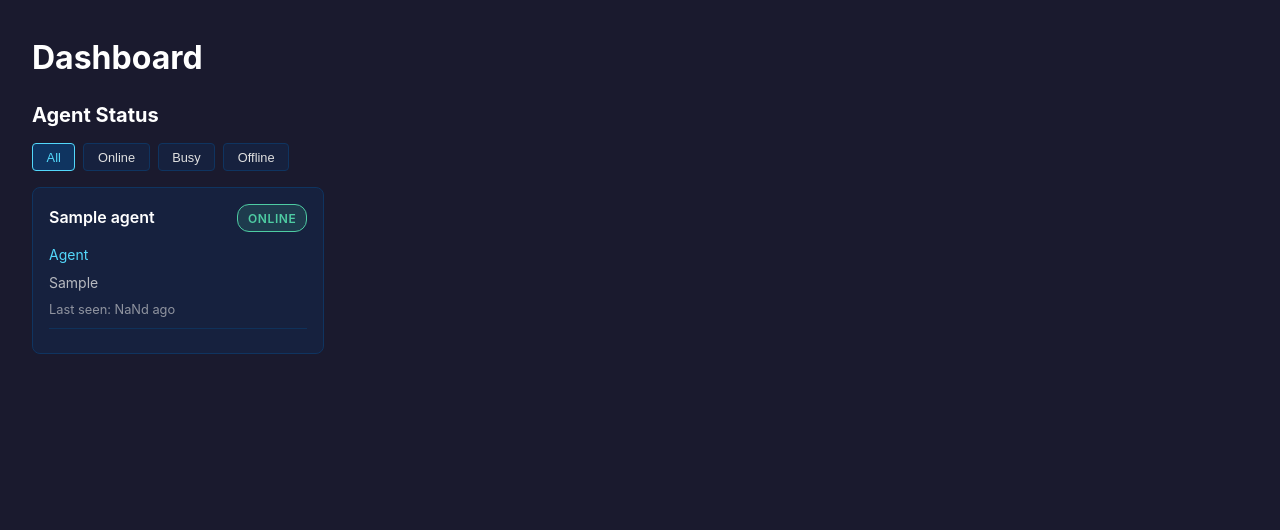
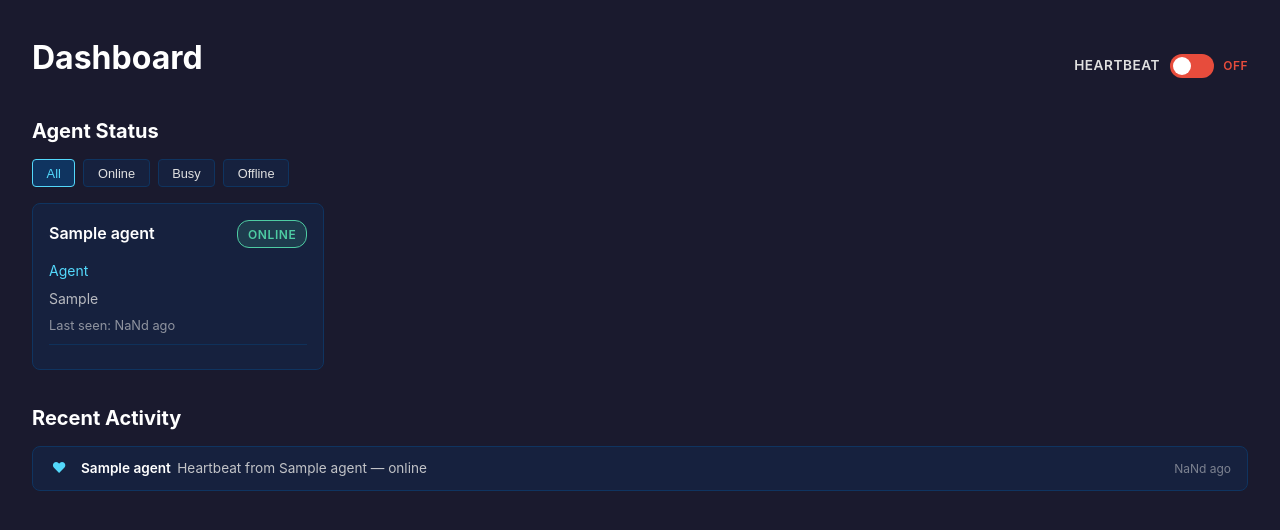
Before and after one commit to danielmajestic/cc-team-dashboard, a Flask app: page / in a window 1280 px wide. Shown: the part 65-595 px from the top of the page. Run offline with Flask 3, Linux system fonts and the light colour scheme; tables that the repository leaves empty hold one stand-in row (values such as "Sample post").

Commit message:
Add heartbeat toggle and real activity feed
Heartbeat toggle: GET/POST /api/heartbeat/status and /toggle endpoints
read/write ~/agents/shared/.heartbeat-active. Dashboard header shows
ON/OFF switch with green/red indicator, updates without page reload.

Activity feed: GET /api/activity merges git commits, agent heartbeat
events, and Slack messages into a single time-sorted stream. Dashboard
shows last 20 events with type-colored icons, auto-refreshes every 15s.
Slack token configured via SLACK_BOT_TOKEN env var (not hardcoded).

11 new tests covering all three endpoints (71 total, all passing).

Co-Authored-By: Claude Opus 4.6 <noreply@anthropic.com>

```diff
--- a/app.py
+++ b/app.py
@@ -1,6 +1,8 @@
+import json
 import os
 import re
 import subprocess
+from datetime import datetime, timezone
 from flask import Flask, render_template, request, jsonify
 from config import Config, TestConfig
 
@@ -148,6 +150,129 @@ def create_app(testing=False, db_path_override=None):
         finally:
             conn.close()
 
+    # --- Heartbeat toggle ---
+
+    @app.route("/api/heartbeat/status", methods=["GET"])
+    def api_heartbeat_status():
+        hb_file = app.config.get(
+            "HEARTBEAT_FILE",
+            os.path.expanduser("~/agents/shared/.heartbeat-active")
+        )
+        try:
+            with open(hb_file, "r") as f:
+                state = f.read().strip().lower()
+            return jsonify({"active": state == "on"}), 200
+        except FileNotFoundError:
+            return jsonify({"active": False}), 200
+
+    @app.route("/api/heartbeat/toggle", methods=["POST"])
+    def api_heartbeat_toggle():
+        hb_file = app.config.get(
+            "HEARTBEAT_FILE",
+            os.path.expanduser("~/agents/shared/.heartbeat-active")
+        )
+        try:
+            with open(hb_file, "r") as f:
+                current = f.read().strip().lower()
+        except FileNotFoundError:
+            current = "off"
+
+        new_state = "off" if current == "on" else "on"
+        with open(hb_file, "w") as f:
+            f.write(new_state + "\n")
+
+        return jsonify({"active": new_state == "on"}), 200
+
+    # --- Activity feed ---
+
+    @app.route("/api/activity", methods=["GET"])
+    def api_activity():
+        from models import get_all_agents
+        import urllib.request
+        import urllib.error
+
+        events = []
+
+        # 1. Git commits
+        project_dir = app.config.get(
+            "PROJECT_DIR",
+            os.path.expanduser("~/projects/cc-team-dashboard")
+        )
+        try:
+            result = subprocess.run(
+                ["git", "log", "--format=%h||%an||%s||%aI", "-20"],
+                capture_output=True, text=True, timeout=5,
+                cwd=project_dir
+            )
+            if result.returncode == 0:
+                for line in result.stdout.strip().split("\n"):
+                    if not line.strip():
+                        continue
+                    parts = line.split("||", 3)
+                    if len(parts) == 4:
+                        events.append({
+                            "type": "commit",
+                            "timestamp": parts[3],
+                            "agent": parts[1],
+                            "message": f"{parts[0]} {parts[2]}"
+                        })
+        except (subprocess.TimeoutExpired, FileNotFoundError):
+            pass
+
+        # 2. Heartbeat events from DB
+        conn = get_db_connection(app.config["DATABASE_PATH"])
+        try:
+            agents = get_all_agents(conn)
+            for a in agents:
+                if a.get("last_active"):
+                    events.append({
+                        "type": "heartbeat",
+                        "timestamp": a["last_active"],
+                        "agent": a["name"],
+                        "message": f"Heartbeat from {a['name']} — {a.get('status', 'unknown')}"
+                    })
+        finally:
+            conn.close()
+
+        # 3. Slack messages
+        token = app.config.get("SLACK_BOT_TOKEN", "")
+        channels = app.config.get("SLACK_CHANNELS", [])
+        if token and channels:
+            for channel_id in channels:
+                try:
+                    url = (
+                        f"https://slack.com/api/conversations.history"
+                        f"?channel={channel_id}&limit=10"
+                    )
+                    req = urllib.request.Request(url, headers={
+                        "Authorization": f"Bearer {token}",
+                        "Content-Type": "application/json"
+                    })
+                    with urllib.request.urlopen(req, timeout=5) as resp:
+                        data = json.loads(resp.read().decode())
+                    if data.get("ok"):
+                        for msg in data.get("messages", []):
+                            ts = msg.get("ts", "0")
+                            try:
+                                dt = datetime.fromtimestamp(
+                                    float(ts), tz=timezone.utc
+                                ).isoformat()
+                            except (ValueError, OSError):
+                                dt = ""
+                            events.append({
+                                "type": "slack",
+                                "timestamp": dt,
+                                "agent": msg.get("user", "unknown"),
+                                "message": (msg.get("text", "")[:200])
+                            })
+                except (urllib.error.URLError, OSError, ValueError):
+                    pass
+
+        # Sort by timestamp descending
+        events.sort(key=lambda e: e.get("timestamp", ""), reverse=True)
+
+        return jsonify(events[:20]), 200
+
     return app
 
 
--- a/static/css/style.css
+++ b/static/css/style.css
@@ -360,6 +360,154 @@ h2 {
     font-weight: 600;
 }
 
+/* Dashboard Header with Heartbeat Toggle */
+.dashboard-header {
+    display: flex;
+    justify-content: space-between;
+    align-items: center;
+    margin-bottom: 1rem;
+    flex-wrap: wrap;
+    gap: 0.75rem;
+}
+
+.heartbeat-toggle {
+    display: flex;
+    align-items: center;
+    gap: 0.6rem;
+}
+
+.heartbeat-label {
+    font-size: 0.85rem;
+    font-weight: 600;
+    color: var(--text-primary);
+    text-transform: uppercase;
+    letter-spacing: 0.04em;
+}
+
+.toggle-btn {
+    position: relative;
+    width: 44px;
+    height: 24px;
+    border-radius: 12px;
+    border: none;
+    cursor: pointer;
+    background-color: var(--status-red);
+    transition: background-color 0.25s;
+    padding: 0;
+}
+
+.toggle-btn.active {
+    background-color: var(--status-green);
+}
+
+.toggle-indicator {
+    position: absolute;
+    top: 3px;
+    left: 3px;
+    width: 18px;
+    height: 18px;
+    border-radius: 50%;
+    background-color: #fff;
+    transition: transform 0.25s;
+}
+
+.toggle-btn.active .toggle-indicator {
+    transform: translateX(20px);
+}
+
+.toggle-status {
+    font-size: 0.75rem;
+    font-weight: 600;
+    text-transform: uppercase;
+    letter-spacing: 0.04em;
+}
+
+.toggle-status.on {
+    color: var(--status-green);
+}
+
+.toggle-status.off {
+    color: var(--status-red);
+}
+
+/* Activity Feed */
+.activity-section {
+    margin-top: 2rem;
+}
+
+.activity-feed {
+    background-color: var(--bg-surface);
+    border: 1px solid var(--accent);
+    border-radius: 8px;
+    max-height: 500px;
+    overflow-y: auto;
+    -webkit-overflow-scrolling: touch;
+}
+
+.activity-item {
+    display: flex;
+    align-items: flex-start;
+    gap: 0.75rem;
+    padding: 0.65rem 1rem;
+    border-bottom: 1px solid rgba(15, 52, 96, 0.5);
+    font-size: 0.85rem;
+    transition: background-color 0.15s;
+}
+
+.activity-item:last-child {
+    border-bottom: none;
+}
+
+.activity-item:hover {
+    background-color: rgba(15, 52, 96, 0.3);
+}
+
+.activity-icon {
+    flex-shrink: 0;
+    width: 20px;
+    text-align: center;
+    font-size: 0.9rem;
+    line-height: 1.4;
+}
+
+.activity-icon.commit {
+    color: var(--status-green);
+}
+
+.activity-icon.heartbeat {
+    color: var(--accent-highlight);
+}
+
+.activity-icon.slack {
+    color: #a78bfa;
+}
+
+.activity-body {
+    flex: 1;
+    min-width: 0;
+}
+
+.activity-agent {
+    font-weight: 600;
+    color: var(--text-heading);
+    margin-right: 0.4rem;
+}
+
+.activity-message {
+    color: var(--text-primary);
+    opacity: 0.85;
+    word-break: break-word;
+}
+
+.activity-time {
+    flex-shrink: 0;
+    font-size: 0.75rem;
+    color: var(--text-primary);
+    opacity: 0.5;
+    white-space: nowrap;
+    padding-top: 0.1rem;
+}
+
 /* Mobile-first nav adjustments */
 @media (max-width: 575px) {
     .main-nav {
--- a/static/js/dashboard.js
+++ b/static/js/dashboard.js
@@ -6,6 +6,7 @@
 
     var REFRESH_INTERVAL = 30000;
     var TERMINAL_REFRESH_INTERVAL = 10000;
+    var ACTIVITY_REFRESH_INTERVAL = 15000;
     var AGENT_API = '/api/agents';
 
     // Known team role mappings
@@ -305,16 +306,131 @@
         }
     }
 
+    // --- Heartbeat toggle ---
+
+    function updateToggleUI(active) {
+        var btn = document.getElementById('toggle-btn');
+        var status = document.getElementById('toggle-status');
+        if (!btn || !status) return;
+
+        if (active) {
+            btn.classList.add('active');
+            status.textContent = 'ON';
+            status.className = 'toggle-status on';
+        } else {
+            btn.classList.remove('active');
+            status.textContent = 'OFF';
+            status.className = 'toggle-status off';
+        }
+    }
+
+    function fetchHeartbeatStatus() {
+        var xhr = new XMLHttpRequest();
+        xhr.open('GET', '/api/heartbeat/status', true);
+        xhr.onreadystatechange = function () {
+            if (xhr.readyState !== 4) return;
+            if (xhr.status === 200) {
+                try {
+                    var data = JSON.parse(xhr.responseText);
+                    updateToggleUI(data.active);
+                } catch (e) { /* ignore */ }
+            }
+        };
+        xhr.send();
+    }
+
+    function initHeartbeatToggle() {
+        var btn = document.getElementById('toggle-btn');
+        if (!btn) return;
+
+        fetchHeartbeatStatus();
+
+        btn.addEventListener('click', function () {
+            var xhr = new XMLHttpRequest();
+            xhr.open('POST', '/api/heartbeat/toggle', true);
+            xhr.setRequestHeader('Content-Type', 'application/json');
+            xhr.onreadystatechange = function () {
+                if (xhr.readyState !== 4) return;
+                if (xhr.status === 200) {
+                    try {
+                        var data = JSON.parse(xhr.responseText);
+                        updateToggleUI(data.active);
+                    } catch (e) { /* ignore */ }
+                }
+            };
+            xhr.send('{}');
+        });
+    }
+
+    // --- Activity feed ---
+
+    var ACTIVITY_ICONS = {
+        commit: '\u25CF',
+        heartbeat: '\u2665',
+        slack: '\u0023'
+    };
+
+    function renderActivityFeed(events) {
+        var container = document.getElementById('activity-feed');
+        if (!container) return;
+
+        if (!events || events.length === 0) {
+            container.innerHTML = '<p class="empty-msg">No recent activity.</p>';
+            return;
+        }
+
+        var html = '';
+        for (var i = 0; i < events.length; i++) {
+            var e = events[i];
+            var icon = ACTIVITY_ICONS[e.type] || '\u2022';
+            var iconClass = e.type || 'commit';
+            html += '<div class="activity-item">'
+                + '<span class="activity-icon ' + iconClass + '">' + icon + '</span>'
+                + '<div class="activity-body">'
+                + '<span class="activity-agent">' + escapeHtml(e.agent) + '</span>'
+                + '<span class="activity-message">' + escapeHtml(e.message) + '</span>'
+                + '</div>'
+                + '<span class="activity-time">' + timeAgo(e.timestamp) + '</span>'
+                + '</div>';
+        }
+        container.innerHTML = html;
+    }
+
+    function fetchActivity() {
+        var container = document.getElementById('activity-feed');
+        if (!container) return;
+
+        var xhr = new XMLHttpRequest();
+        xhr.open('GET', '/api/activity', true);
+        xhr.onreadystatechange = function () {
+            if (xhr.readyState !== 4) return;
+            if (xhr.status === 200) {
+                try {
+                    var events = JSON.parse(xhr.responseText);
+                    renderActivityFeed(events);
+                } catch (e) {
+                    container.innerHTML = '<p class="error-msg">Failed to parse activity.</p>';
+                }
+            } else {
+                container.innerHTML = '<p class="error-msg">Error loading activity.</p>';
+            }
+        };
+        xhr.send();
+    }
+
     // Initialize on DOM ready
     function init() {
         fetchAgents();
         initFilters();
+        initHeartbeatToggle();
+        fetchActivity();
         setInterval(fetchAgents, REFRESH_INTERVAL);
         setInterval(function () {
             if (knownAgentNames.length > 0) {
                 fetchAllTerminals();
             }
         }, TERMINAL_REFRESH_INTERVAL);
+        setInterval(fetchActivity, ACTIVITY_REFRESH_INTERVAL);
     }
 
     if (document.readyState === 'loading') {
--- a/templates/dashboard.html
+++ b/templates/dashboard.html
@@ -1,7 +1,16 @@
 {% extends "base.html" %}
 {% block title %}Dashboard — CC Team Dashboard{% endblock %}
 {% block content %}
-<h1>Dashboard</h1>
+<div class="dashboard-header">
+    <h1>Dashboard</h1>
+    <div class="heartbeat-toggle" id="heartbeat-toggle">
+        <span class="heartbeat-label">Heartbeat</span>
+        <button class="toggle-btn" id="toggle-btn" title="Toggle heartbeat service">
+            <span class="toggle-indicator" id="toggle-indicator"></span>
+        </button>
+        <span class="toggle-status" id="toggle-status">...</span>
+    </div>
+</div>
 
 <section class="agent-summary">
     <h2>Agent Status</h2>
@@ -15,4 +24,11 @@
         <p class="loading-msg">Loading agents...</p>
     </div>
 </section>
+
+<section class="activity-section">
+    <h2>Recent Activity</h2>
+    <div class="activity-feed" id="activity-feed">
+        <p class="loading-msg">Loading activity...</p>
+    </div>
+</section>
 {% endblock %}
```
Also changed, not shown: config.py (+14 -0 lines), tests/test_api.py (+141 -0 lines), 1 other file.
